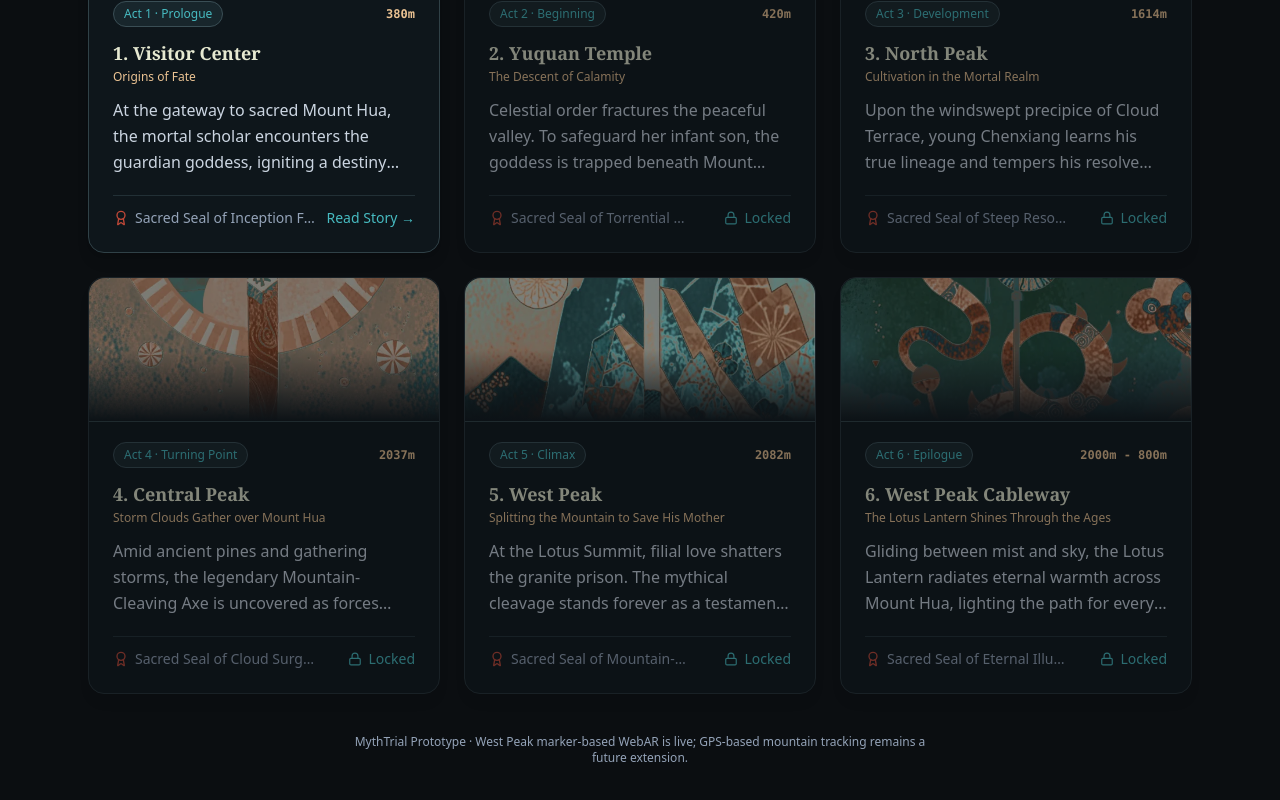
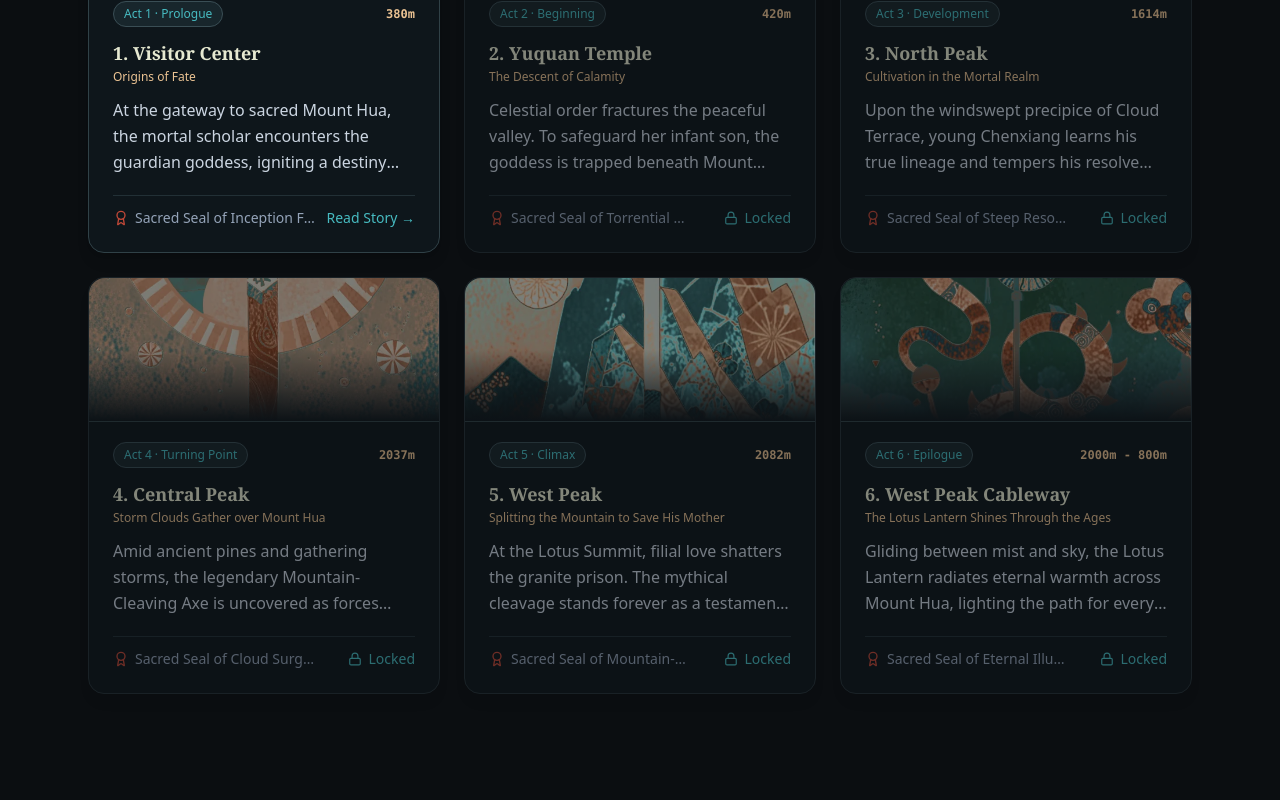
Before and after one commit to zkc2/mythtrial-mount-hua-story-route, a React (Vite) app: page / in a window 1280 px wide. Shown: the part 1170-1970 px from the top of the page. After the commit the page ends 1912 px from the top, so only its background shows below. Built offline with nearby package versions, Linux system fonts and the light colour scheme.

Commit message:
Remove prototype status footer

```diff
--- a/src/components/WelcomeScreen.tsx
+++ b/src/components/WelcomeScreen.tsx
@@ -218,12 +218,6 @@ While a thousand years of pure devotion forge this steadfast heart.”`}
           })}
         </div>
 
-        {/* Prototype Heritage Disclaimer */}
-        <div className="mt-10 text-center text-xs text-[#94A3B8] max-w-xl mx-auto">
-          {lang === 'zh'
-            ? 'MythTrial 华山神话体验原型 · 西峰标记识别 WebAR 已上线，GPS 实地追踪为未来拓展'
-            : 'MythTrial Prototype · West Peak marker-based WebAR is live; GPS-based mountain tracking remains a future extension.'}
-        </div>
       </section>
     </div>
   );
```
